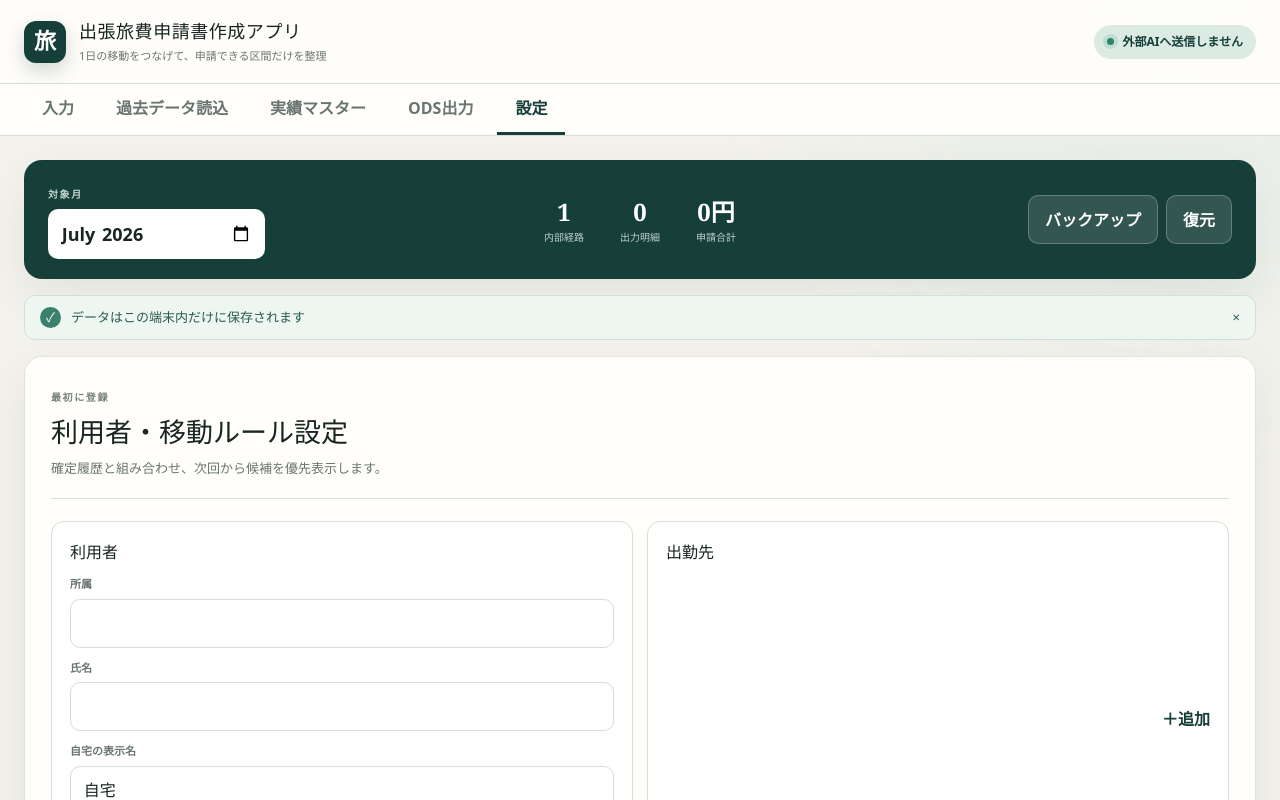
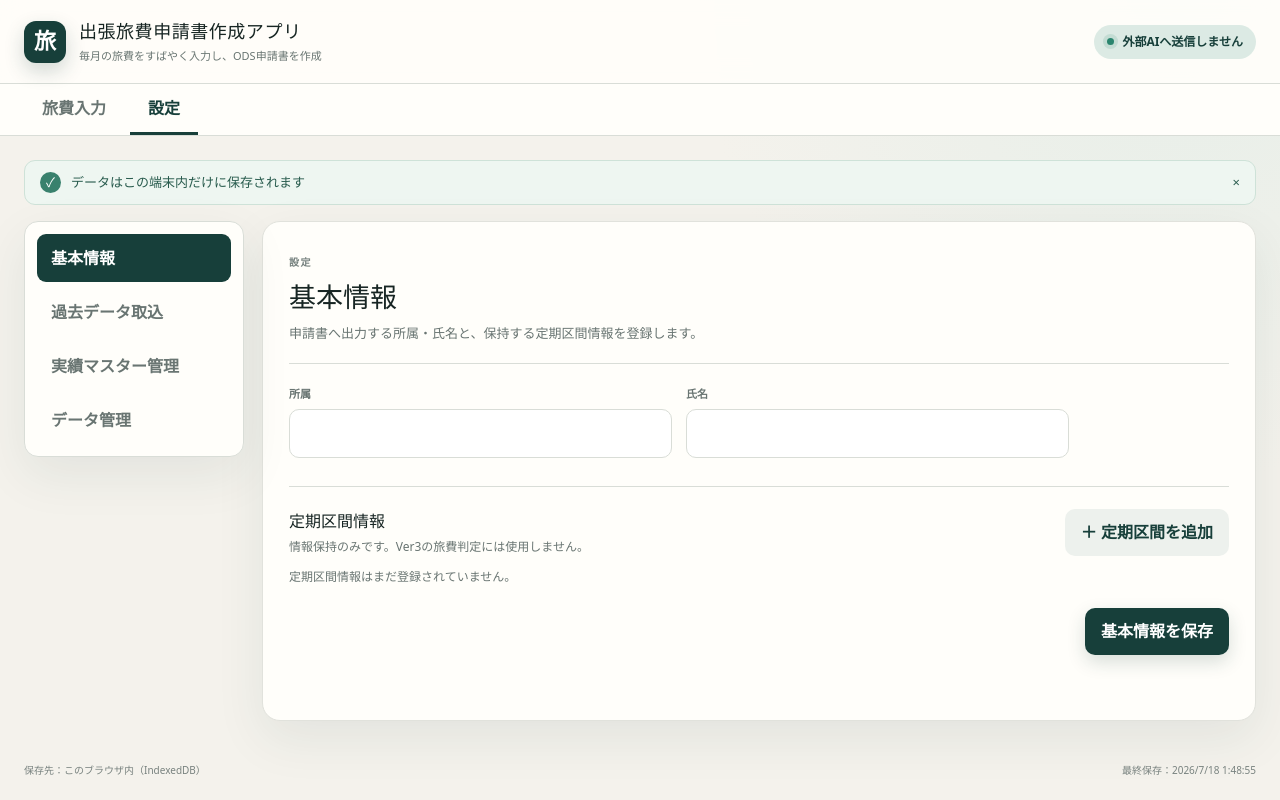
Before and after one commit to t96p4jdypn-star/travel-expense-app, a Next.js app in the folder web/: page / in a window 1280 px wide. Both pictures are taken after a click on the button "設定". Shown: the top 800 px of the page. Built offline with nearby package versions, Linux system fonts and the light colour scheme.

Commit message:
feat: align ver3 main navigation

```diff
--- a/web/app/travel-expense-app.tsx
+++ b/web/app/travel-expense-app.tsx
@@ -8,7 +8,10 @@ import { createOdsFromTemplate, parseOdsTableRows } from "./lib/ods";
 import { EMPTY_STATE, normalizeState, safeAmount, type AppState, type ClaimMaster, type CommuterPass, type ExpenseLine, type ScheduleCapture, type ScheduleItem } from "./lib/types";
 
 type Tab = "入力" | "実績マスター" | "ODS出力" | "実績から作成" | "過去データ読込" | "月間" | "予定取込" | "経路確認" | "登録状況" | "コピー出力" | "Excel出力" | "設定";
-const TABS: Tab[] = ["入力", "過去データ読込", "実績マスター", "ODS出力", "設定"];
+type MainTab = "旅費入力" | "設定";
+type SettingsSection = "基本情報" | "過去データ取込" | "実績マスター管理" | "データ管理";
+const MAIN_TABS: MainTab[] = ["旅費入力", "設定"];
+const SETTINGS_SECTIONS: SettingsSection[] = ["基本情報", "過去データ取込", "実績マスター管理", "データ管理"];
 const WEEKDAYS = ["日", "月", "火", "水", "木", "金", "土"];
 
 function download(blob: Blob, filename: string) {
@@ -29,11 +32,10 @@ function StatusBadge({ value }: { value: string }) { return <span className={`st
 export function TravelExpenseApp() {
   const [state, setState] = useState<AppState>(EMPTY_STATE);
   const [ready, setReady] = useState(false);
-  const [tab, setTab] = useState<Tab>("入力");
+  const [mainTab, setMainTab] = useState<MainTab>("旅費入力");
   const [showZero, setShowZero] = useState(false);
   const [notice, setNotice] = useState("データはこの端末内だけに保存されます");
   const [submissionDate, setSubmissionDate] = useState(new Date().toISOString().slice(0, 10));
-  const importRef = useRef<HTMLInputElement>(null);
 
   useEffect(() => { loadState().then((saved) => { if (saved) setState(saved); setReady(true); }); }, []);
   useEffect(() => { if (!ready) return; const timer = setTimeout(() => saveState({ ...state, lastSavedAt: new Date().toISOString() }), 250); return () => clearTimeout(timer); }, [state, ready]);
@@ -136,29 +138,21 @@ export function TravelExpenseApp() {
 
   return <div className="app-shell">
     <header className="topbar">
-      <div className="brand"><span className="brand-mark">旅</span><div><h1>出張旅費申請書作成アプリ</h1><p>1日の移動をつなげて、申請できる区間だけを整理</p></div></div>
+      <div className="brand"><span className="brand-mark">旅</span><div><h1>出張旅費申請書作成アプリ</h1><p>毎月の旅費をすばやく入力し、ODS申請書を作成</p></div></div>
       <div className="privacy-pill"><span className="privacy-dot" />外部AIへ送信しません</div>
     </header>
-    <nav className="tabs" aria-label="主な機能">{TABS.map((name) => <button key={name} className={tab === name ? "active" : ""} onClick={() => setTab(name)}>{name}</button>)}</nav>
+    <nav className="tabs" aria-label="主な機能">{MAIN_TABS.map((name) => <button key={name} className={mainTab === name ? "active" : ""} onClick={() => setMainTab(name)}>{name}</button>)}</nav>
     <main>
-      <section className="month-strip">
+      {mainTab === "旅費入力" && <section className="month-strip">
         <div><span className="eyebrow">対象月</span><input aria-label="対象月" type="month" value={state.selectedMonth} onChange={(e) => mutate((d) => ({ ...d, selectedMonth: e.target.value }))} /></div>
-        <div className="month-metrics"><div><strong>{monthExpenses.length}</strong><span>内部経路</span></div><div><strong>{output.length}</strong><span>出力明細</span></div><div><strong>{yen(total)}</strong><span>申請合計</span></div></div>
-        <div className="header-actions"><button className="secondary" onClick={backup}>バックアップ</button><button className="secondary" onClick={() => importRef.current?.click()}>復元</button><input ref={importRef} hidden type="file" accept="application/json" onChange={(e) => e.target.files?.[0] && restore(e.target.files[0])} /></div>
-      </section>
+        <div className="month-metrics"><div><strong>{monthExpenses.filter((line) => line.destination).length}</strong><span>入力件数</span></div><div><strong>{output.length}</strong><span>出力明細</span></div><div><strong>{yen(total)}</strong><span>申請合計</span></div></div>
+      </section>}
       {notice && <div className="notice" role="status"><span>✓</span>{notice}<button aria-label="通知を閉じる" onClick={() => setNotice("")}>×</button></div>}
-      {tab === "入力" && <TableEntryView state={state} mutate={mutate} setNotice={setNotice} />}
-      {tab === "実績マスター" && <ClaimMasterView state={state} mutate={mutate} setNotice={setNotice} />}
-      {tab === "ODS出力" && <OdsView state={state} lines={output} total={total} setNotice={setNotice} />}
-      {tab === "実績から作成" && <MasterEntryView state={state} mutate={mutate} setNotice={setNotice} setTab={setTab} />}
-      {tab === "過去データ読込" && <PastClaimsImportView state={state} mutate={mutate} setNotice={setNotice} />}
-      {tab === "月間" && <MonthlyView state={state} lines={visibleExpenses} total={total} warnings={warnings} showZero={showZero} setShowZero={setShowZero} onAdd={addExpense} onQuickAdd={quickAdd} onUpdate={updateExpense} onRecalculate={recalculateExpense} onConfirm={confirmExpense} onRemove={removeExpense} history={state.history} />}
-      {tab === "予定取込" && <ImportView state={state} mutate={mutate} setNotice={setNotice} />}
-      {tab === "経路確認" && <RouteView state={state} mutate={mutate} setNotice={setNotice} onUpdate={updateExpense} />}
-      {tab === "登録状況" && <RegistrationView state={state} lines={monthExpenses} output={output} total={total} mutate={mutate} setTab={setTab} />}
-      {tab === "コピー出力" && <CopyView lines={output} total={total} setNotice={setNotice} onSubmitted={() => markSubmitted(output)} />}
-      {tab === "Excel出力" && <ExcelView state={state} lines={output} total={total} submissionDate={submissionDate} setSubmissionDate={setSubmissionDate} setNotice={setNotice} onSubmitted={() => markSubmitted(output)} />}
-      {tab === "設定" && <SettingsView state={state} mutate={mutate} setNotice={setNotice} />}
+      {mainTab === "旅費入力" && <div className="travel-workflow">
+        <TableEntryView state={state} mutate={mutate} setNotice={setNotice} />
+        <OdsView state={state} lines={output} total={total} setNotice={setNotice} />
+      </div>}
+      {mainTab === "設定" && <Ver3SettingsView state={state} mutate={mutate} setNotice={setNotice} onBackup={backup} onRestore={restore} />}
     </main>
     <footer><span>保存先：このブラウザ内（IndexedDB）</span><span>最終保存：{new Date(state.lastSavedAt).toLocaleString("ja-JP")}</span></footer>
   </div>;
@@ -178,6 +172,76 @@ function emptyExpense(month: string, day = "01"): ExpenseLine {
     paidSection: "", icFare: 0, claimAmount: 0, reason: "", state: "未確認", routeOrder: 0,
     duplicateWarning: false, passCovered: false, hiddenZero: true, createdAt: new Date().toISOString(),
   };
+}
+
+function Ver3SettingsView({ state, mutate, setNotice, onBackup, onRestore }: {
+  state: AppState;
+  mutate: (updater: (draft: AppState) => AppState) => void;
+  setNotice: (value: string) => void;
+  onBackup: () => void;
+  onRestore: (file: File) => Promise<void>;
+}) {
+  const [section, setSection] = useState<SettingsSection>("基本情報");
+  return <div className="settings-workspace">
+    <nav className="settings-sections" aria-label="設定メニュー">
+      {SETTINGS_SECTIONS.map((name) => <button key={name} className={section === name ? "active" : ""} onClick={() => setSection(name)}>{name}</button>)}
+    </nav>
+    {section === "基本情報" && <BasicInfoView state={state} mutate={mutate} setNotice={setNotice} />}
+    {section === "過去データ取込" && <PastClaimsImportView state={state} mutate={mutate} setNotice={setNotice} />}
+    {section === "実績マスター管理" && <ClaimMasterView state={state} mutate={mutate} setNotice={setNotice} />}
+    {section === "データ管理" && <DataManagementView onBackup={onBackup} onRestore={onRestore} />}
+  </div>;
+}
+
+function BasicInfoView({ state, mutate, setNotice }: {
+  state: AppState;
+  mutate: (updater: (draft: AppState) => AppState) => void;
+  setNotice: (value: string) => void;
+}) {
+  function updateProfile(patch: Partial<AppState["profile"]>) {
+    mutate((draft) => ({ ...draft, profile: { ...draft.profile, ...patch } }));
+  }
+  function updatePass(id: string, patch: Partial<CommuterPass>) {
+    mutate((draft) => {
+      const pass = draft.commuterPasses.find((item) => item.id === id);
+      if (pass) Object.assign(pass, patch);
+      return draft;
+    });
+  }
+  return <section className="panel basic-info-panel">
+    <div className="panel-heading"><div><span className="eyebrow">設定</span><h2>基本情報</h2><p>申請書へ出力する所属・氏名と、保持する定期区間情報を登録します。</p></div></div>
+    <div className="basic-profile-grid">
+      <Field label="所属"><input aria-label="所属" value={state.profile.department} onChange={(event) => updateProfile({ department: event.target.value })} /></Field>
+      <Field label="氏名"><input aria-label="氏名" value={state.profile.employeeName} onChange={(event) => updateProfile({ employeeName: event.target.value })} /></Field>
+    </div>
+    <div className="basic-section-heading"><div><h3>定期区間情報</h3><p>情報保持のみです。Ver3の旅費判定には使用しません。</p></div><button className="secondary" onClick={() => mutate((draft) => ({ ...draft, commuterPasses: [...draft.commuterPasses, { id: uid(), startStation: "", endStation: "", viaStations: "", lines: "", validFrom: "", validTo: "" }] }))}>＋ 定期区間を追加</button></div>
+    <div className="basic-pass-list">
+      {state.commuterPasses.map((pass, index) => <div className="basic-pass-row" key={pass.id}>
+        <Field label={`定期区間 ${index + 1}・開始駅`}><input aria-label={`定期区間${index + 1} 開始駅`} value={pass.startStation} onChange={(event) => updatePass(pass.id, { startStation: event.target.value })} /></Field>
+        <Field label="終了駅"><input aria-label={`定期区間${index + 1} 終了駅`} value={pass.endStation} onChange={(event) => updatePass(pass.id, { endStation: event.target.value })} /></Field>
+        <Field label="経由駅"><input aria-label={`定期区間${index + 1} 経由駅`} value={pass.viaStations} onChange={(event) => updatePass(pass.id, { viaStations: event.target.value })} /></Field>
+        <Field label="路線"><input aria-label={`定期区間${index + 1} 路線`} value={pass.lines} onChange={(event) => updatePass(pass.id, { lines: event.target.value })} /></Field>
+        <button className="icon-button" onClick={() => mutate((draft) => ({ ...draft, commuterPasses: draft.commuterPasses.filter((item) => item.id !== pass.id) }))}>削除</button>
+      </div>)}
+      {!state.commuterPasses.length && <p className="muted">定期区間情報はまだ登録されていません。</p>}
+    </div>
+    <button className="primary settings-confirm" onClick={() => setNotice("基本情報を保存しました。")}>基本情報を保存</button>
+  </section>;
+}
+
+function DataManagementView({ onBackup, onRestore }: { onBackup: () => void; onRestore: (file: File) => Promise<void> }) {
+  const restoreRef = useRef<HTMLInputElement>(null);
+  return <section className="panel data-management-panel">
+    <div className="panel-heading"><div><span className="eyebrow">設定</span><h2>データ管理</h2><p>このブラウザ内の設定・月データ・実績マスターをバックアップまたは復元します。</p></div></div>
+    <div className="data-management-actions">
+      <article><h3>バックアップ</h3><p>現在のデータをJSONファイルとして保存します。</p><button className="primary" onClick={onBackup}>バックアップを保存</button></article>
+      <article><h3>復元</h3><p>保存済みのJSONバックアップからデータを復元します。</p><button className="secondary" onClick={() => restoreRef.current?.click()}>バックアップから復元</button><input ref={restoreRef} hidden type="file" accept="application/json" onChange={(event) => {
+        const file = event.target.files?.[0];
+        if (file) void onRestore(file);
+        event.currentTarget.value = "";
+      }} /></article>
+    </div>
+  </section>;
 }
 
 function TableEntryView({ state, mutate, setNotice }: { state: AppState; mutate: (updater: (draft: AppState) => AppState) => void; setNotice: (value: string) => void }) {
```
Also changed, not shown: web/app/globals.css, 2 other files (tests, documents, lock files or other folders).
